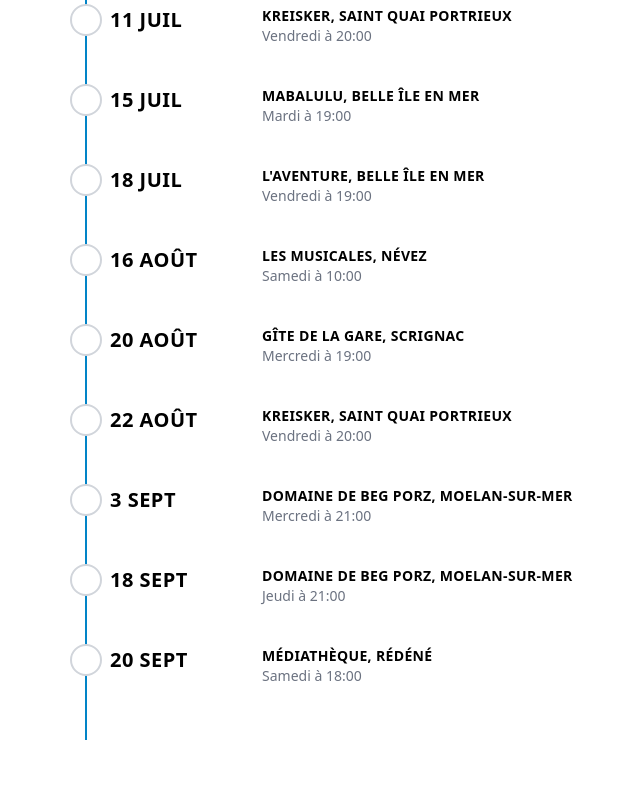
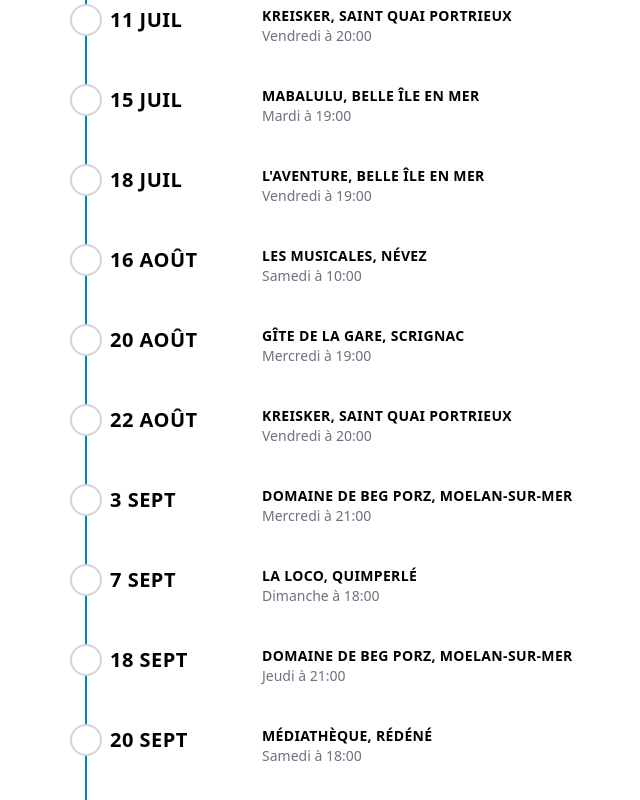
Before and after one commit to AlexandreKempf/en-tete-a-texte, a SvelteKit app: page /concerts in a window 1280 px wide. Shown: the part 1266-2066 px from the top of the page, without its empty margins (570-1210 px from the left). Before the commit the page ends 2006 px from the top, so only its background shows below. Built offline with nearby package versions, Linux system fonts and the light colour scheme.

Commit message:
Update concerts.js

```diff
--- a/src/routes/concerts.js
+++ b/src/routes/concerts.js
@@ -460,8 +460,6 @@ export const concerts = [
         date: new Date(2025, 5, 29, 17, 0),
         place: 'Ferme de Kerlou, Saint Ivy'
     },
-
-
     {
         date: new Date(2025, 6, 5, 19,30),
         place: 'Tatabel, Plomodiern'
@@ -505,6 +503,10 @@ export const concerts = [
     {
         date: new Date(2025, 8, 3, 21),
         place: 'Domaine de Beg Porz, Moelan-Sur-Mer'
+    },
+    {
+        date: new Date(2025, 8, 7, 18),
+        place: 'La Loco, Quimperlé'
     },
     {
         date: new Date(2025, 8, 18, 21),
```
